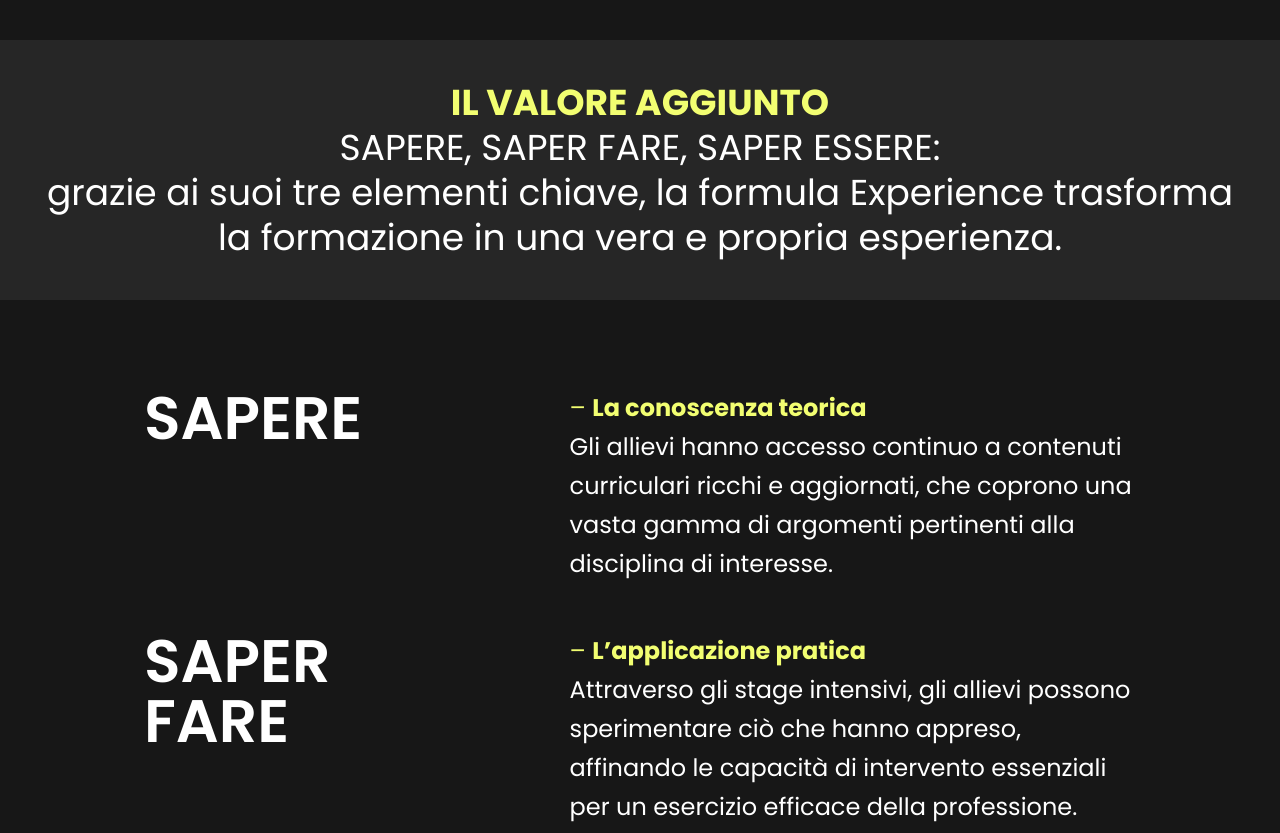
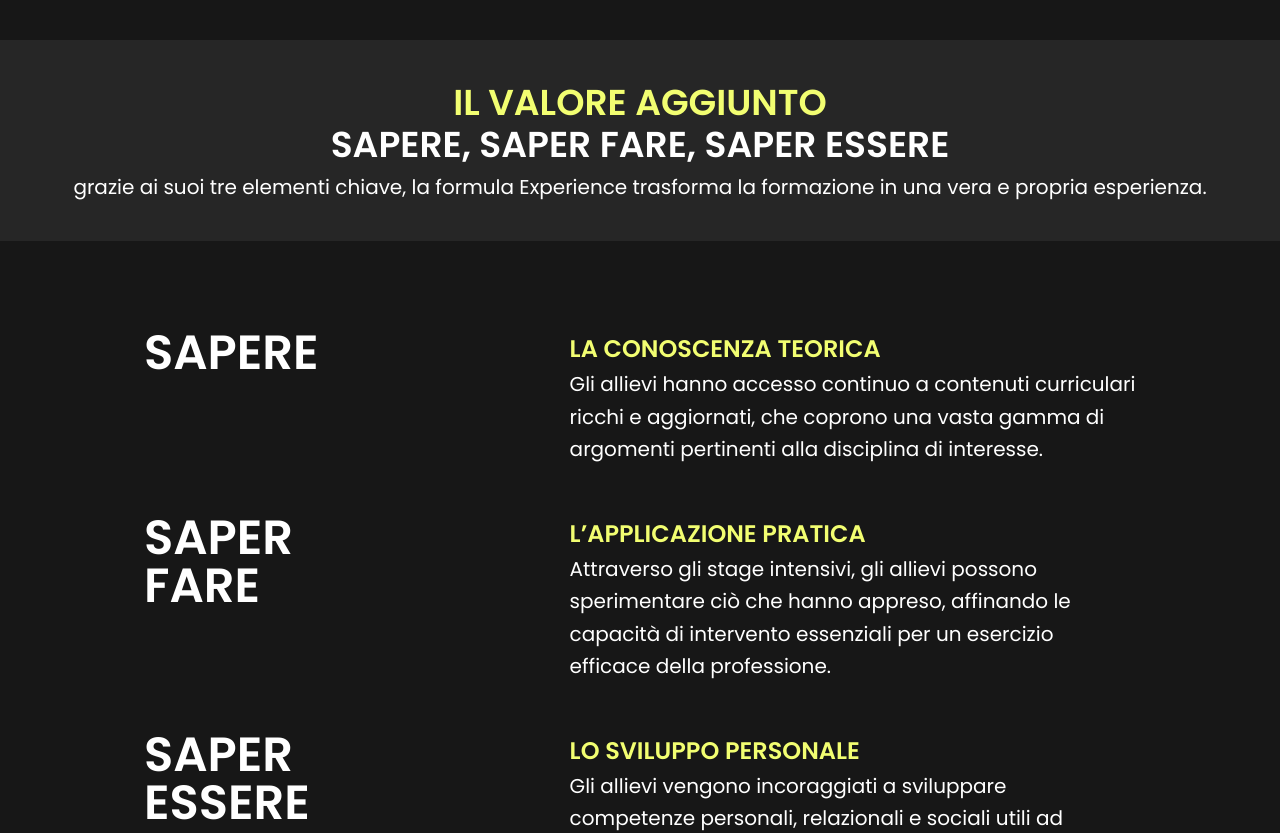
Before and after one commit to plasm/academy, a Nuxt app: page /corsi/master-experience in a window 1280 px wide. Shown: the part 443-1276 px from the top of the page. Built offline with nearby package versions, Linux system fonts and the light colour scheme.

Commit message:
fix: text formatting

```diff
--- a/components/ac-sticky-lists/index.vue
+++ b/components/ac-sticky-lists/index.vue
@@ -10,13 +10,14 @@
               >
                 <div>
                   <div class="mb-4 lg:mb-0">
-                    <div class="text-6xl font-semibold uppercase text-white" v-html="section.title" />
+                    <div class="text-5xl font-semibold uppercase text-white" v-html="section.title" />
                   </div>
                 </div>
               </div>
             </div>
             <div class="lg:w-3/5">
-              <div class="shrink-0 text-2xl leading-relaxed text-white" v-html="section.description" />
+              <div class="shrink-0 text-2xl font-semibold uppercase leading-relaxed text-primary" v-html="section.subtitle" />
+              <div class="shrink-0 text-xl leading-relaxed text-white" v-html="section.description" />
             </div>
           </div>
         </div>
@@ -38,15 +39,18 @@ export default {
       default: () => [
         {
           title: 'SAPERE',
-          description: '<span class="text-primary">–</span> <span class="text-primary font-bold">La conoscenza teorica</span><br> Gli allievi hanno accesso continuo a contenuti curriculari ricchi e aggiornati, che coprono una vasta gamma di argomenti pertinenti alla disciplina di interesse.'
+          subtitle: 'La conoscenza teorica',
+          description: 'Gli allievi hanno accesso continuo a contenuti curriculari ricchi e aggiornati, che coprono una vasta gamma di argomenti pertinenti alla disciplina di interesse.'
         },
         {
           title: 'SAPER<br>FARE',
-          description: '<span class="text-primary">–</span> <span class="text-primary font-bold">L’applicazione pratica</span><br> Attraverso gli stage intensivi, gli allievi possono sperimentare ciò che hanno appreso, affinando le capacità di intervento essenziali per un esercizio efficace della professione.'
+          subtitle: 'L’applicazione pratica',
+          description: 'Attraverso gli stage intensivi, gli allievi possono sperimentare ciò che hanno appreso, affinando le capacità di intervento essenziali per un esercizio efficace della professione.'
         },
         {
           title: 'SAPER<br>ESSERE',
-          description: '<span class="text-primary">–</span> <span class="text-primary font-bold">Lo sviluppo personale</span><br> Gli allievi vengono incoraggiati a sviluppare competenze personali, relazionali e sociali utili ad aumentare il loro livello di consapevolezza e responsabilità.'
+          subtitle: 'Lo sviluppo personale',
+          description: 'Gli allievi vengono incoraggiati a sviluppare competenze personali, relazionali e sociali utili ad aumentare il loro livello di consapevolezza e responsabilità.'
         }
       ]
     }
--- a/pages/corsi/master-experience.vue
+++ b/pages/corsi/master-experience.vue
@@ -15,8 +15,15 @@
 
     <div class="mx-auto my-10 bg-neutral-800 px-4  py-10 sm:px-6 md:px-8 2xl:max-w-7xl">
       <div class=" text-center text-4xl leading-tight text-white">
-        <span class="text-primary font-bold">IL VALORE AGGIUNTO</span><br>
-        SAPERE, SAPER FARE, SAPER ESSERE:<br> grazie ai suoi tre elementi chiave, la formula Experience trasforma la formazione in una vera e propria esperienza.
+        <div class="font-semibold text-primary">
+          IL VALORE AGGIUNTO
+        </div>
+        <div class="font-semibold text-4xl">
+          SAPERE, SAPER FARE, SAPER ESSERE
+        </div>
+        <div class="text-xl mt-2">
+          grazie ai suoi tre elementi chiave, la formula Experience trasforma la formazione in una vera e propria esperienza.
+        </div>
       </div>
     </div>
 
```
